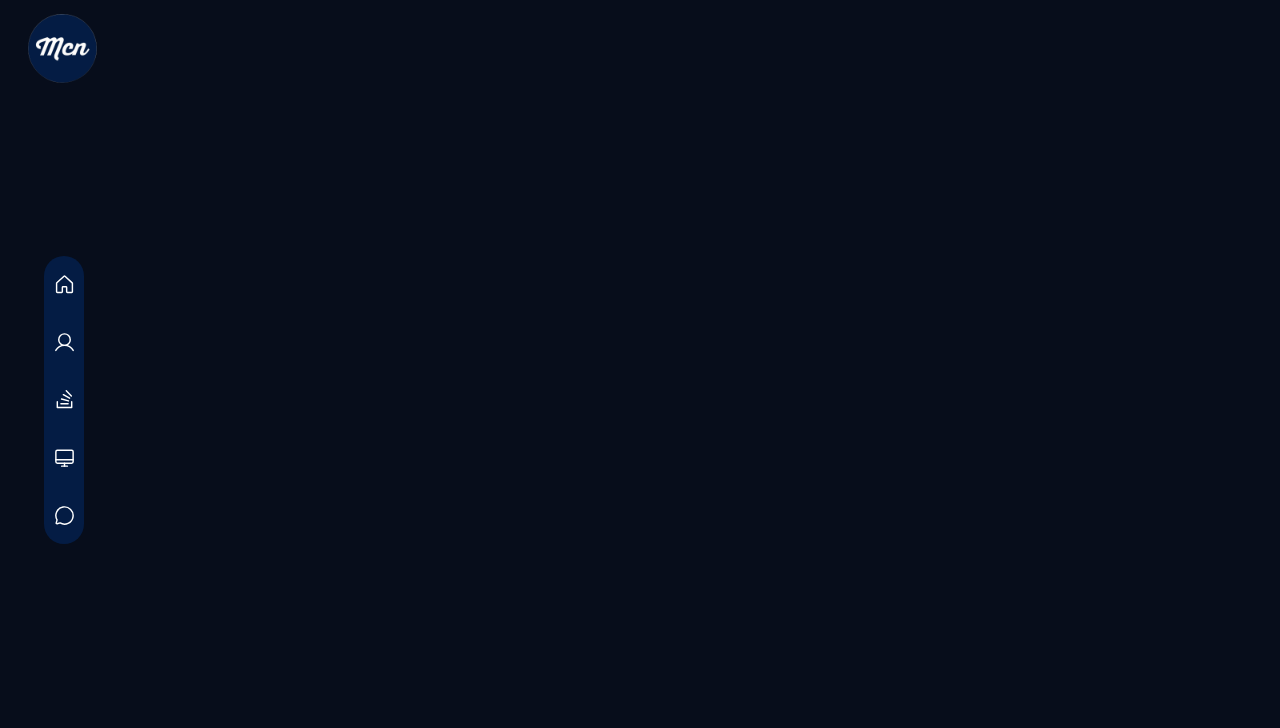
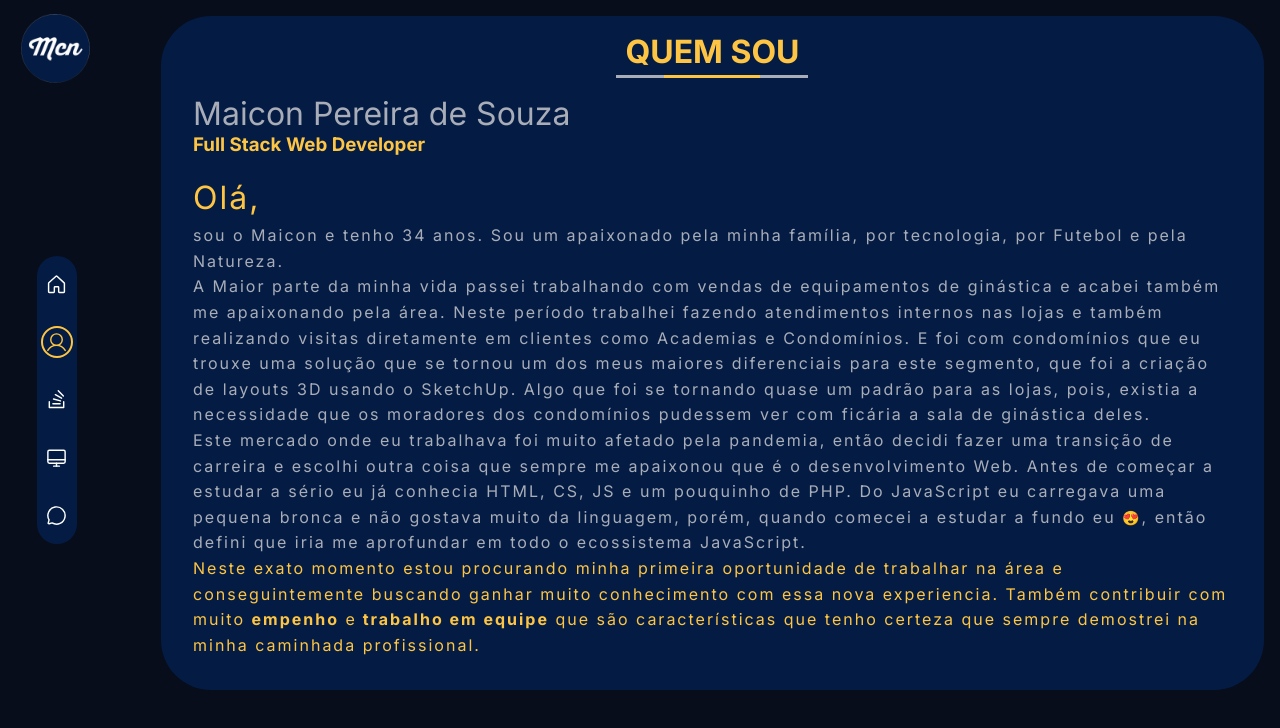
Before and after one commit to maiconDeSouza/my-portfolio, a React (Vite) app: page /about-me in a window 1280 px wide. Before the commit this address had no page. Shown: the top 728 px of the page. Built offline with nearby package versions, Linux system fonts and the light colour scheme.

Commit message:
criacao da pagina About Me

```diff
--- a/src/Router/Router.tsx
+++ b/src/Router/Router.tsx
@@ -1,7 +1,7 @@
 import { Routes, Route } from 'react-router-dom'
 import { MyHome } from '../components/Main/MyHome/MyHome'
 import { Main } from '../components/Main/Main'
-import { Teste } from '../components/Main/Teste/Teste'
+import { Teste } from '../components/Main/AboutMe/AboutMe'
 
 
 export function Router(){
@@ -9,7 +9,7 @@ export function Router(){
         <Routes>
             <Route path='/' element={<Main />}>
                 <Route path='/'  element={<MyHome />}/>
-                <Route path='/teste'  element={<Teste />}/>
+                <Route path='/about-me'  element={<Teste />}/>
             </Route>
         </Routes>
     )
--- /dev/null
+++ b/src/components/Main/AboutMe/AboutMe.style.ts
@@ -0,0 +1,86 @@
+import styled from "styled-components";
+
+export const ContainerAboutMe = styled.section`
+    max-height: 100%;
+    padding: 1rem;
+
+    background-color: ${props => props.theme["blue-4"]};
+    border-radius: 50px;
+
+
+    header{
+
+        display: flex;
+        flex-direction: column;
+        justify-content: center;
+        align-items: center;
+        gap: 0.25rem;
+
+
+        h2{
+            color: ${props => props.theme["gold-3"]};
+            font-size: 2rem;
+        }
+
+        div{
+            display: flex;
+            justify-content: flex-start;
+            span{
+                display: block;
+                width: 3rem;
+                border-top: 3px solid ${props => props.theme["gray-1"]};
+            }
+
+            span:nth-of-type(2){
+                width: 6rem;
+                border-top: 3px solid ${props => props.theme["gold-3"]};
+            }
+        }
+    }
+
+    main{
+        display: flex;
+        height: 100%;
+        padding: 1rem;
+
+        article{
+            display: flex;
+            flex-direction: column;
+            /* align-items: center; */
+            justify-content: flex-start;
+            flex: 1;
+            gap: 1rem;
+
+            .title{
+                h1{
+                    font-size: 2rem;
+                    font-weight: 400;
+                }
+
+                h3{
+                    color: ${props => props.theme["gold-3"]};
+                }
+            }
+
+            .paragraph{
+                p{
+                    line-height: 1.6;
+                    letter-spacing: 2px;
+
+                    span{
+                        display: block;
+                        font-size: 2rem;
+                        color: ${props => props.theme["gold-3"]};
+                    }
+                }
+                .emotion{
+                    display: inline;
+                    font-size: 0.875rem;
+                }
+                .emphasis{
+                    color: ${props => props.theme["gold-3"]};
+                }
+            }
+        }
+    }
+`
--- /dev/null
+++ b/src/components/Main/AboutMe/AboutMe.tsx
@@ -0,0 +1,56 @@
+import { ContainerAboutMe } from "./AboutMe.style";
+
+
+export function Teste(){
+    return (
+        <ContainerAboutMe className="animate__animated animate__zoomIn">
+            <header>
+                <h2>QUEM SOU</h2>
+                <div>
+                    <span></span><span></span><span></span>
+                </div>
+            </header>
+            <main>
+                <article>
+                    <div className="title">
+                        <h1>Maicon Pereira de Souza</h1>
+                        <h3>Full Stack Web Developer</h3>
+                    </div>
+                    <div className="paragraph">
+                        <p>
+                            <span>Olá,</span>sou o Maicon e tenho 34 anos. Sou um apaixonado pela
+                            minha família, por tecnologia, por Futebol e pela Natureza.
+                        </p>
+                        <p>
+                            A Maior parte da minha vida passei trabalhando com vendas de equipamentos de
+                            ginástica e acabei também me apaixonando pela área. Neste período trabalhei
+                            fazendo atendimentos internos nas lojas e também realizando visitas
+                            diretamente em clientes como Academias e Condomínios. E foi com condomínios
+                            que eu trouxe uma solução que se tornou um dos meus maiores diferenciais para
+                            este segmento, que foi a criação de layouts 3D usando o SketchUp. Algo que
+                            foi se tornando quase um padrão para as lojas, pois, existia a necessidade
+                            que os moradores dos condomínios pudessem ver com ficária a sala de ginástica
+                            deles.
+                        </p>
+                        <p>
+                            Este mercado onde eu trabalhava foi muito afetado pela pandemia, então decidi
+                            fazer uma transição de carreira e escolhi outra coisa que sempre me apaixonou
+                            que é o desenvolvimento Web. Antes de começar a estudar a sério eu já conhecia
+                            HTML, CS, JS e um pouquinho de PHP. Do JavaScript eu carregava uma pequena
+                            bronca e não gostava muito da linguagem, porém, quando comecei a estudar a
+                            fundo eu <span className="emotion">&#128525;</span>, então defini que iria me aprofundar em
+                            todo o ecossistema JavaScript.
+                        </p>
+                        <p className="emphasis">
+                            Neste exato momento estou procurando minha primeira oportunidade de trabalhar
+                            na área e conseguintemente buscando ganhar muito conhecimento com essa nova
+                            experiencia. Também contribuir com muito <strong>empenho</strong> e
+                            <strong> trabalho em equipe</strong> que são características que tenho certeza
+                            que sempre demostrei na minha caminhada profissional.
+                        </p>
+                    </div>
+                </article>
+            </main>
+        </ContainerAboutMe>
+    )
+}
--- a/src/components/Main/Main.styles.ts
+++ b/src/components/Main/Main.styles.ts
@@ -2,6 +2,7 @@ import styled from "styled-components";
 
 export const ContainerMain = styled.main`
     width: 100%;
+    max-height: 100vh;
 
     padding: 1rem;
 `
--- a/src/components/Main/Teste/Teste.style.ts
+++ /dev/null
@@ -1,9 +0,0 @@
-import styled from "styled-components";
-
-export const ContainerTeste = styled.section`
-    height: 100%;
-    padding: 5rem;
-
-    background-color: ${props => props.theme["gray-2"]};
-    border-radius: 50px;
-`
--- a/src/components/Main/Teste/Teste.tsx
+++ /dev/null
@@ -1,7 +0,0 @@
-import { ContainerTeste } from "./Teste.style";
-
-export function Teste(){
-    return (
-        <ContainerTeste className="animate__animated animate__zoomIn"/>
-    )
-}
--- a/src/components/Sidebar/compSidebar/Nav.tsx
+++ b/src/components/Sidebar/compSidebar/Nav.tsx
@@ -12,7 +12,7 @@ export function Nav(){
                     </NavLink>
                 </li>
                 <li>
-                    <NavLink to="/teste">
+                    <NavLink to="/about-me">
                         <User size={23}/>
                     </NavLink>
                 </li>
```
Also changed, not shown: src/assets/setup.jpeg (added).
